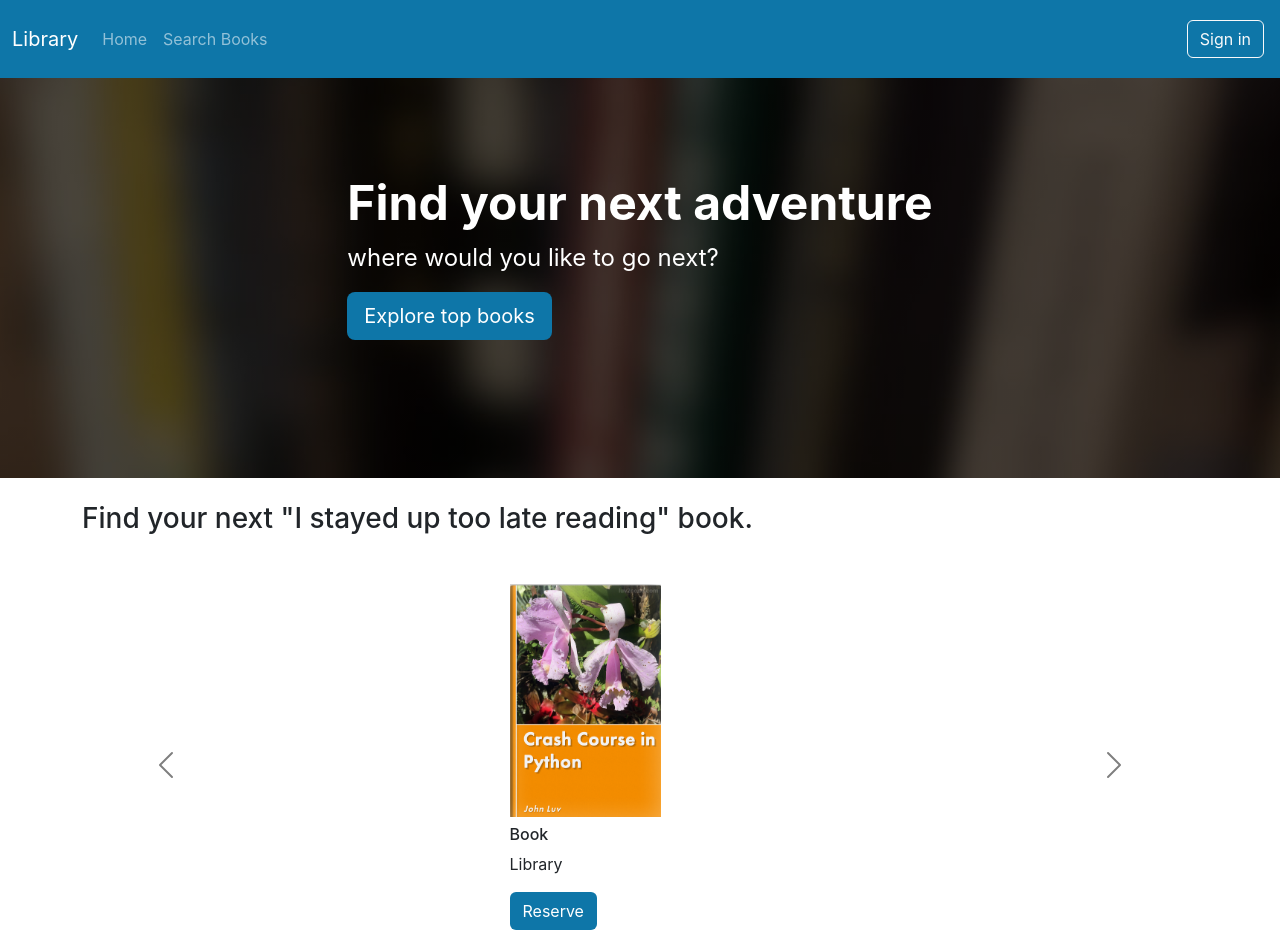
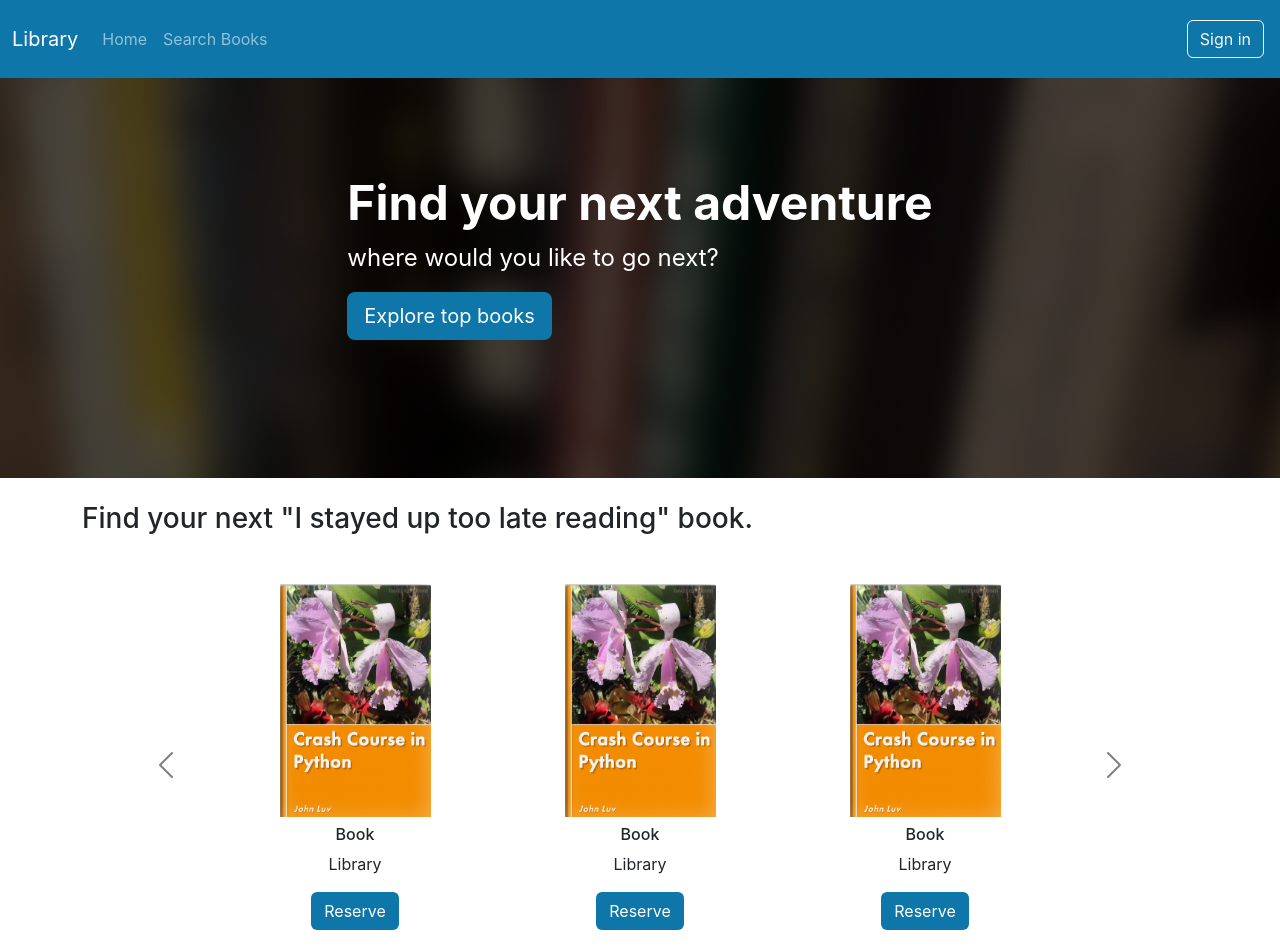
Before and after one commit to krganeshrajhan/library-app, a React (Create React App) app in the folder 03-frontend/react-library/: page / in a window 1280 px wide. Shown: the top 952 px of the page. Built offline with nearby package versions, Linux system fonts and the light colour scheme.

Commit message:
Return book

```diff
--- a/03-frontend/react-library/src/layouts/HomePage/Carousel.tsx
+++ b/03-frontend/react-library/src/layouts/HomePage/Carousel.tsx
@@ -1,21 +1,16 @@
+import { ReturnBook } from "./ReturnBook";
+
 export const Carousel = () => {
     return (
-        <><div className='container md-5' style={{ height: 550 }}>
+        <div className='container md-5' style={{ height: 550 }}>
             <h3>Find your next "I stayed up too late reading" book.</h3>
-        <div id='carouselExampleControls' className='carousel carousel-dark slide mt-5 d-none d-lg-block' data-bs-interval='false'>
+            <div id='carouselExampleControls' className='carousel carousel-dark slide mt-5 d-none d-lg-block' data-bs-interval='false'>
                 <div className='carousel-inner'>
                     <div className='carousel-item active'>
                         <div className='row d-flex justify-content-center align-items-center'>
-                            <div className='col-xs-6 col-sm-6 col-md4 col-lg-3 mb-3'>
-                                <img
-                                    src={require('../../Images/BooksImages/book-luv2code-1000.png')}
-                                    width='151'
-                                    height='233'
-                                    alt='book1' />
-                                <h6 className='mt-2'>Book</h6>
-                                <p>Library</p>
-                                <a className='btn main-color text-white'>Reserve</a>
-                            </div>
+                            <ReturnBook />
+                            <ReturnBook />
+                            <ReturnBook />
                         </div>
                     </div>
                     <button className='carousel-control-prev' type='button'
@@ -31,23 +26,13 @@ export const Carousel = () => {
                 </div>
                 <div className='d-lg-none mt-3'>
                     <div className='row d-flex justify-content-center align-items-center'>
-                        <div className='text-center'>
-                            <img src={require('../../Images/BooksImages/book-luv2code-1000.png')}
-                                width='151'
-                                height='233'
-                                alt='book' />
-                            <h6 className='mt-2'>
-                                <b>Book</b>
-                            </h6>
-                            <p>Library</p>
-                            <a className='btn main-color text-white'>Reserve</a>
-                        </div>
+                        <ReturnBook />
                     </div>
                 </div>
                 <div className='homepage-carousel-title mt-3'>
                     <a className='btn btn-outline-secondary btn-lg' href='#'>View More</a>
                 </div>
             </div>
-        </div></>
+        </div>
     );
 }
--- /dev/null
+++ b/03-frontend/react-library/src/layouts/HomePage/ReturnBook.tsx
@@ -0,0 +1,18 @@
+import React from "react";
+
+export const ReturnBook = () => {
+    return (
+        <div className='col-xs-6 col-sm-6 col-md4 col-lg-3 mb-3'>
+            <div className='text-center'>
+                <img
+                    src={require('../../Images/BooksImages/book-luv2code-1000.png')}
+                    width='151'
+                    height='233'
+                    alt='book' />
+                <h6 className='mt-2'>Book</h6>
+                <p>Library</p>
+                <a className='btn main-color text-white' href="#">Reserve</a>
+            </div>
+        </div>
+    )
+}
```
